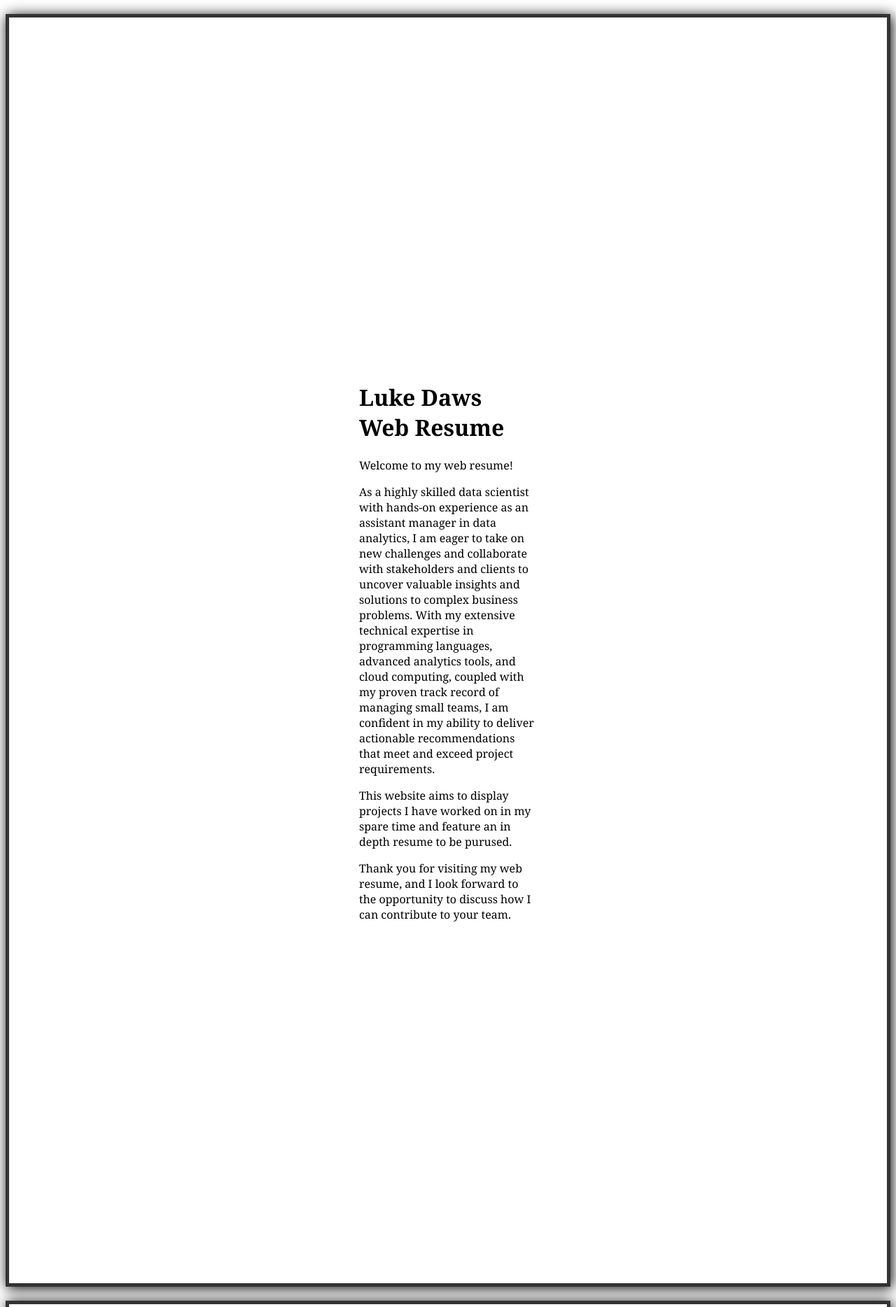
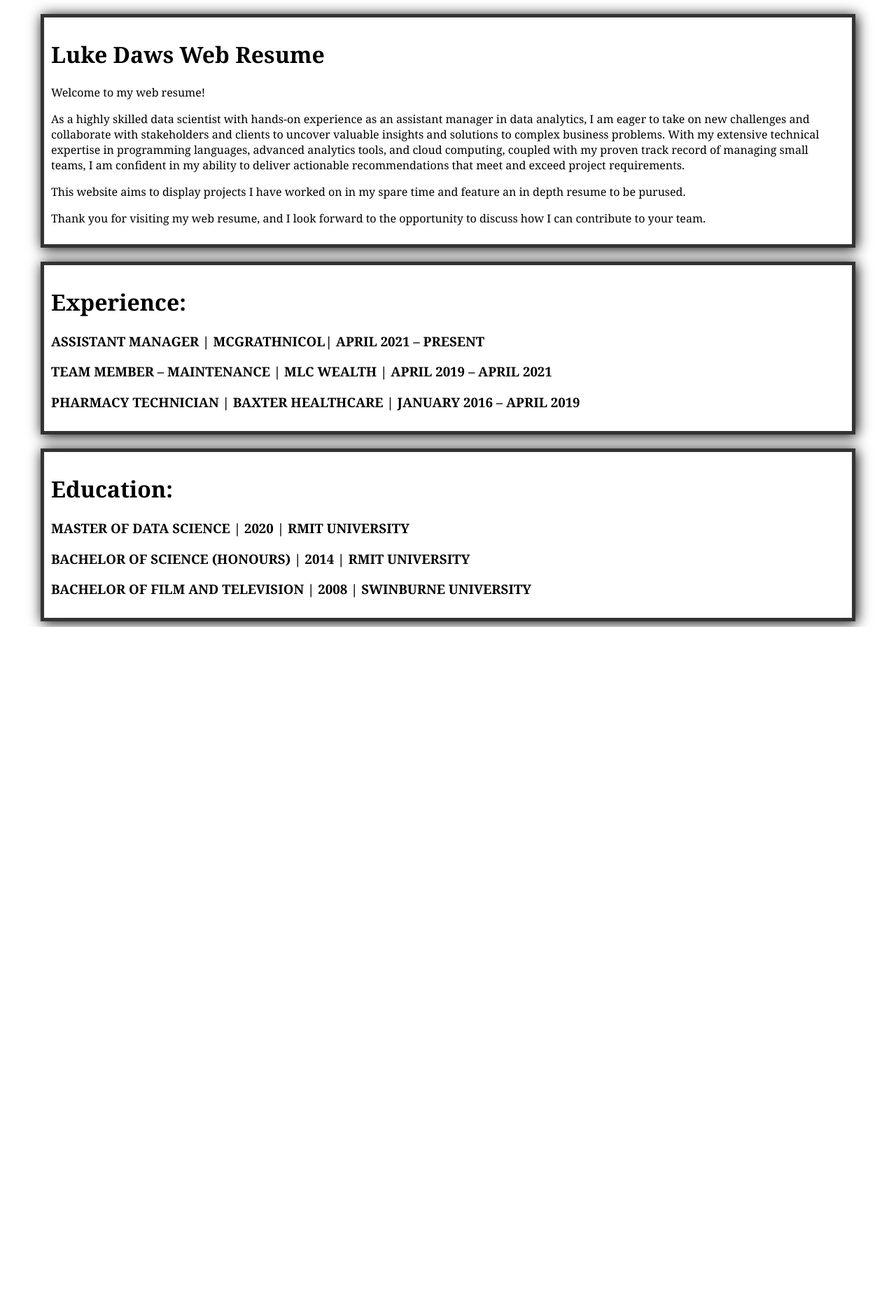
Before and after one commit to LukeDaws/Resume, a Django app: template templates/home.html in a window 1280 px wide. Shown: the part 55-1923 px from the top of the page at 70% size. After the commit the page ends 951 px from the top, so only its background shows below. Run offline with Django 3.2, Linux system fonts and the light colour scheme; the template is opened without the code that fills it, so the values that code supplies are empty; some libraries are stand-ins or nearby versions.

Commit message:
margin changes
fixing the margin width to 50px

```diff
--- a/static/css/style.css
+++ b/static/css/style.css
@@ -24,7 +24,9 @@
 
 .text{
     margin-top: 20px;
-    padding: 500px;
+    margin-left: 50px;
+    margin-right: 50px;
+    padding: 10px;
     text-align: left;
     border-style: solid;
     border-color: rgba(0, 0, 0, 0.800);
@@ -34,8 +36,10 @@
 }
 
 .exp{
-margin-top: 20px;
-    padding: 500px;
+    margin-top: 20px;
+    margin-left: 50px;
+    margin-right: 50px;
+    padding: 10px;
     text-align: left;
     border-style: solid;
     border-color: rgba(0, 0, 0, 0.800);
```
